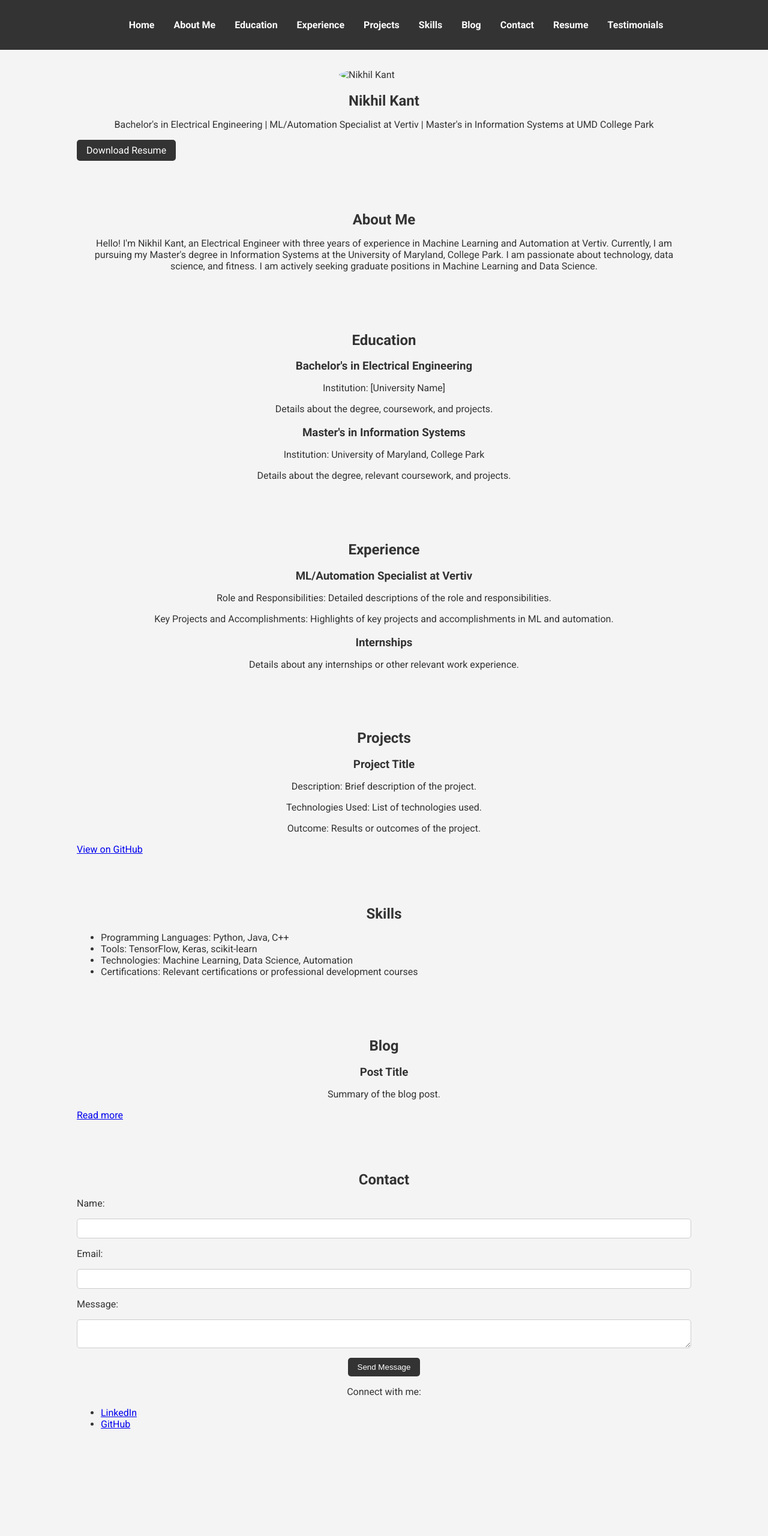
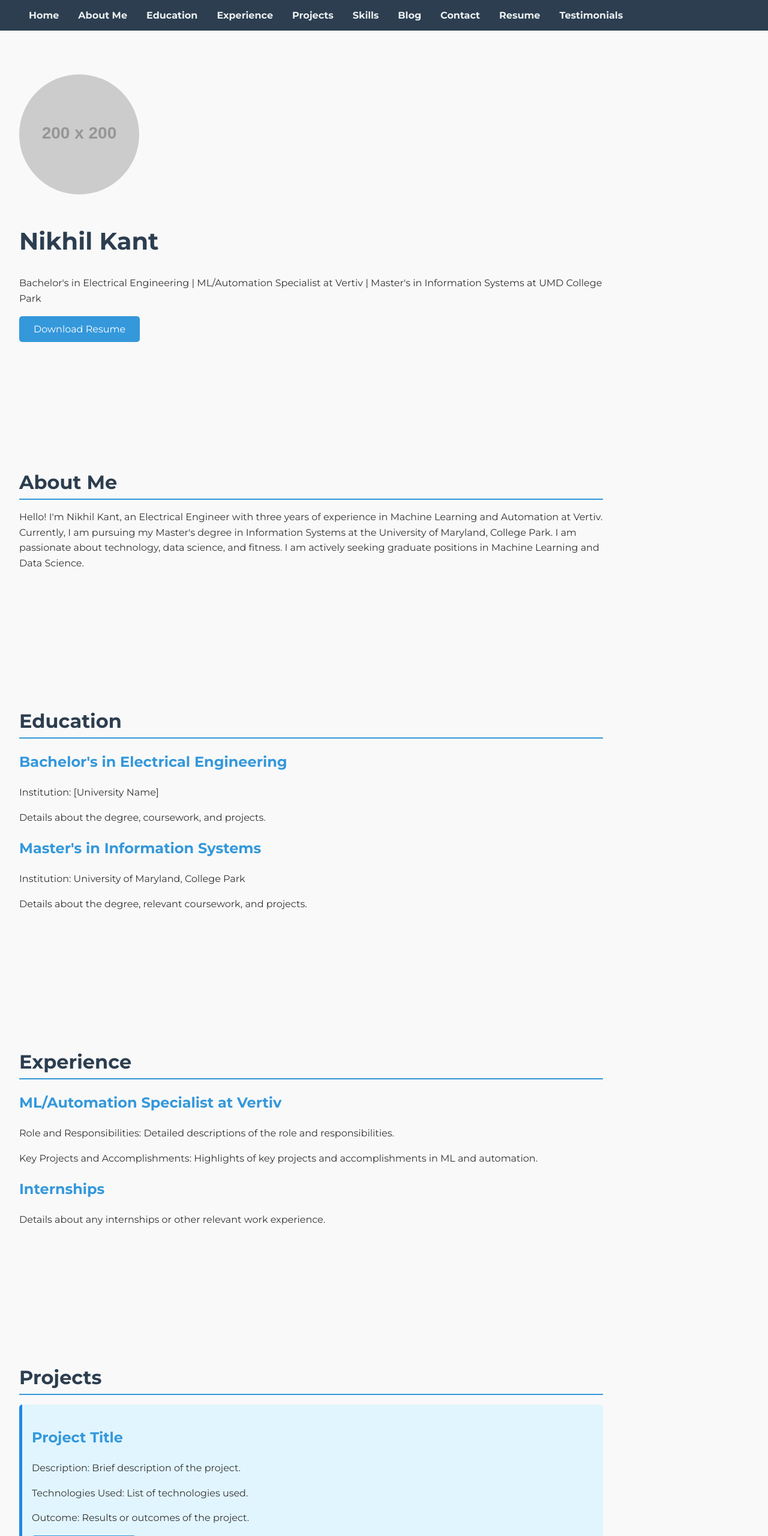
Before and after one commit to water4k/PrideofKant, a plain HTML site: page index.html in a window 1280 px wide. Shown: the top 2560 px of the page at 60% size. Before the commit the page ends 2431 px from the top, so only its background shows below. Drawn offline with Linux system fonts and the light colour scheme; placeholder pictures from the web are drawn by us.

Commit message:
Update index.html #2

```diff
--- a/index.html
+++ b/index.html
@@ -5,27 +5,34 @@
     <meta charset="UTF-8">
     <meta name="viewport" content="width=device-width, initial-scale=1.0">
     <title>Nikhil Kant - Portfolio</title>
-    <link href="https://fonts.googleapis.com/css2?family=Roboto:wght@400;700&display=swap" rel="stylesheet">
+    <link href="https://fonts.googleapis.com/css2?family=Montserrat:wght@400;700&display=swap" rel="stylesheet">
     <style>
         body {
-            font-family: 'Roboto', sans-serif;
+            font-family: 'Montserrat', sans-serif;
             margin: 0;
             padding: 0;
             box-sizing: border-box;
-            background-color: #f4f4f4;
+            background-color: #f9f9f9;
             color: #333;
         }
 
         header {
-            background: #333;
-            color: #fff;
-            padding: 1rem 0;
+            background: #2c3e50;
+            color: #ecf0f1;
+            padding: 1rem 2rem;
+            position: fixed;
+            width: 100%;
+            top: 0;
+            left: 0;
+            z-index: 1000;
         }
 
         nav ul {
             list-style: none;
+            padding: 0;
+            margin: 0;
             display: flex;
-            justify-content: center;
+            justify-content: flex-start;
         }
 
         nav ul li {
@@ -33,48 +40,72 @@
         }
 
         nav ul li a {
-            color: #fff;
+            color: #ecf0f1;
             text-decoration: none;
             font-weight: bold;
+            transition: color 0.3s;
+        }
+
+        nav ul li a:hover {
+            color: #3498db;
         }
 
         .section {
-            padding: 2rem 0;
+            padding: 4rem 2rem;
+            margin-top: 60px;
         }
 
         .container {
             width: 80%;
-            margin: 0 auto;
+            margin: 0;
+            padding: 0;
+            max-width: 1200px;
         }
 
         .profile-photo {
-            width: 150px;
+            width: 200px;
             border-radius: 50%;
             margin-bottom: 1rem;
-            display: block;
-            margin-left: auto;
-            margin-right: auto;
         }
 
         h1, h2, h3 {
-            text-align: center;
+            color: #2c3e50;
+        }
+
+        h1 {
+            font-size: 2.5rem;
+        }
+
+        h2 {
+            font-size: 2rem;
+            border-bottom: 2px solid #3498db;
+            padding-bottom: 0.5rem;
             margin-bottom: 1rem;
         }
 
+        h3 {
+            font-size: 1.5rem;
+            color: #3498db;
+        }
+
         p {
-            text-align: center;
             margin-bottom: 1rem;
+            line-height: 1.6;
         }
 
         .btn {
             display: inline-block;
-            padding: 0.5rem 1rem;
-            background: #333;
+            padding: 0.75rem 1.5rem;
+            background: #3498db;
             color: #fff;
             text-decoration: none;
             border-radius: 5px;
             text-align: center;
-            margin: 0 auto;
+            transition: background 0.3s;
+        }
+
+        .btn:hover {
+            background: #2980b9;
         }
 
         form {
@@ -84,47 +115,55 @@
         }
 
         input, textarea {
-            padding: 0.5rem;
+            padding: 0.75rem;
             border: 1px solid #ccc;
             border-radius: 5px;
+            width: 100%;
         }
 
         button {
-            padding: 0.5rem 1rem;
-            background: #333;
+            padding: 0.75rem 1.5rem;
+            background: #3498db;
             color: #fff;
             border: none;
             border-radius: 5px;
             cursor: pointer;
+            transition: background 0.3s;
+        }
+
+        button:hover {
+            background: #2980b9;
         }
 
         footer {
             text-align: center;
-            padding: 1rem 0;
-            background: #333;
-            color: #fff;
+            padding: 1rem;
+            background: #2c3e50;
+            color: #ecf0f1;
         }
 
         blockquote {
             font-style: italic;
-            background: #e2e2e2;
+            background: #ecf0f1;
             padding: 1rem;
-            border-left: 5px solid #333;
-            margin: 1rem auto;
-            width: 80%;
+            border-left: 5px solid #3498db;
+            margin: 1rem 0;
+            border-radius: 5px;
         }
 
         .highlight {
             background: #e1f5fe;
             border-left: 5px solid #1e88e5;
             padding: 1rem;
+            margin-bottom: 1rem;
+            border-radius: 5px;
         }
 
         #back-to-top {
             position: fixed;
             bottom: 20px;
             right: 20px;
-            background: #333;
+            background: #3498db;
             color: #fff;
             padding: 10px 20px;
             border-radius: 5px;
@@ -155,7 +194,7 @@
 
     <section id="home" class="section">
         <div class="container">
-            <img src="nikhil-photo.jpg" alt="Nikhil Kant" class="profile-photo">
+            <img src="https://via.placeholder.com/200" alt="Nikhil Kant" class="profile-photo">
             <h1>Nikhil Kant</h1>
             <p>Bachelor's in Electrical Engineering | ML/Automation Specialist at Vertiv | Master's in Information Systems at UMD College Park</p>
             <a href="resume.pdf" class="btn">Download Resume</a>
@@ -195,12 +234,12 @@
     <section id="projects" class="section">
         <div class="container">
             <h2>Projects</h2>
-            <div class="project">
+            <div class="project highlight">
                 <h3>Project Title</h3>
                 <p>Description: Brief description of the project.</p>
                 <p>Technologies Used: List of technologies used.</p>
                 <p>Outcome: Results or outcomes of the project.</p>
-                <a href="https://github.com/nikhilkant/project" target="_blank">View on GitHub</a>
+                <a href="https://github.com/nikhilkant/project" target="_blank" class="btn">View on GitHub</a>
             </div>
             <!-- Repeat for more projects -->
         </div>
@@ -221,29 +260,13 @@
     <section id="blog" class="section">
         <div class="container">
             <h2>Blog</h2>
-            <div class="blog-post">
+            <div class="blog-post highlight">
                 <h3>Post Title</h3>
                 <p>Summary of the blog post.</p>
-                <a href="blog-post.html">Read more</a>
+                <a href="blog-post.html" class="btn">Read more</a>
             </div>
             <!-- Repeat for more blog posts -->
         </div>
     </section>
 
     <section id="contact" class="section">
-        <div class="container">
-            <h2>Contact</h2>
-            <form id="contact-form" action="send-email.php" method="post">
-                <label for="name">Name:</label>
-                <input type="text" id="name" name="name" required>
-                <label for="email">Email:</label>
-                <input type="email" id="email" name="email" required>
-                <label for="message">Message:</label>
-                <textarea id="message" name="message" required></textarea>
-                <button type="submit" class="btn">Send Message</button>
-            </form>
-            <p>Connect with me:</p>
-            <ul>
-                <li><a href="https://linkedin.com/in/nikhilkant" target="_blank">LinkedIn</a></li>
-                <li><a href="https://github.com/nikhilkant" target="_blank">GitHub</a></li>
-                <!-- Add
```
